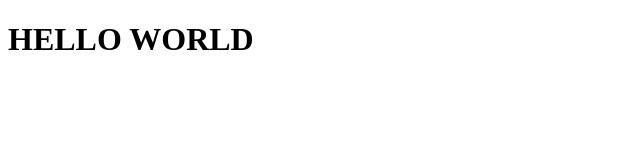
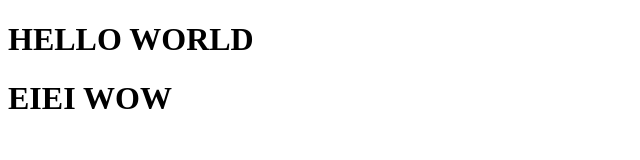
Before and after one commit to atcpybd/Python_1_Project, a plain HTML site: page index.html in a window 1280 px wide. Shown: the whole page, without its empty margins (0-640 px from the left). Drawn offline with Linux system fonts and the light colour scheme.

Commit message:
add 1 line
EIEI NOW !

```diff
--- a/index.html
+++ b/index.html
@@ -5,4 +5,5 @@
 </head>
 <body>
     <h1> HELLO WORLD </h1>
+    <h1> EIEI WOW </h1>
 </body>
```
